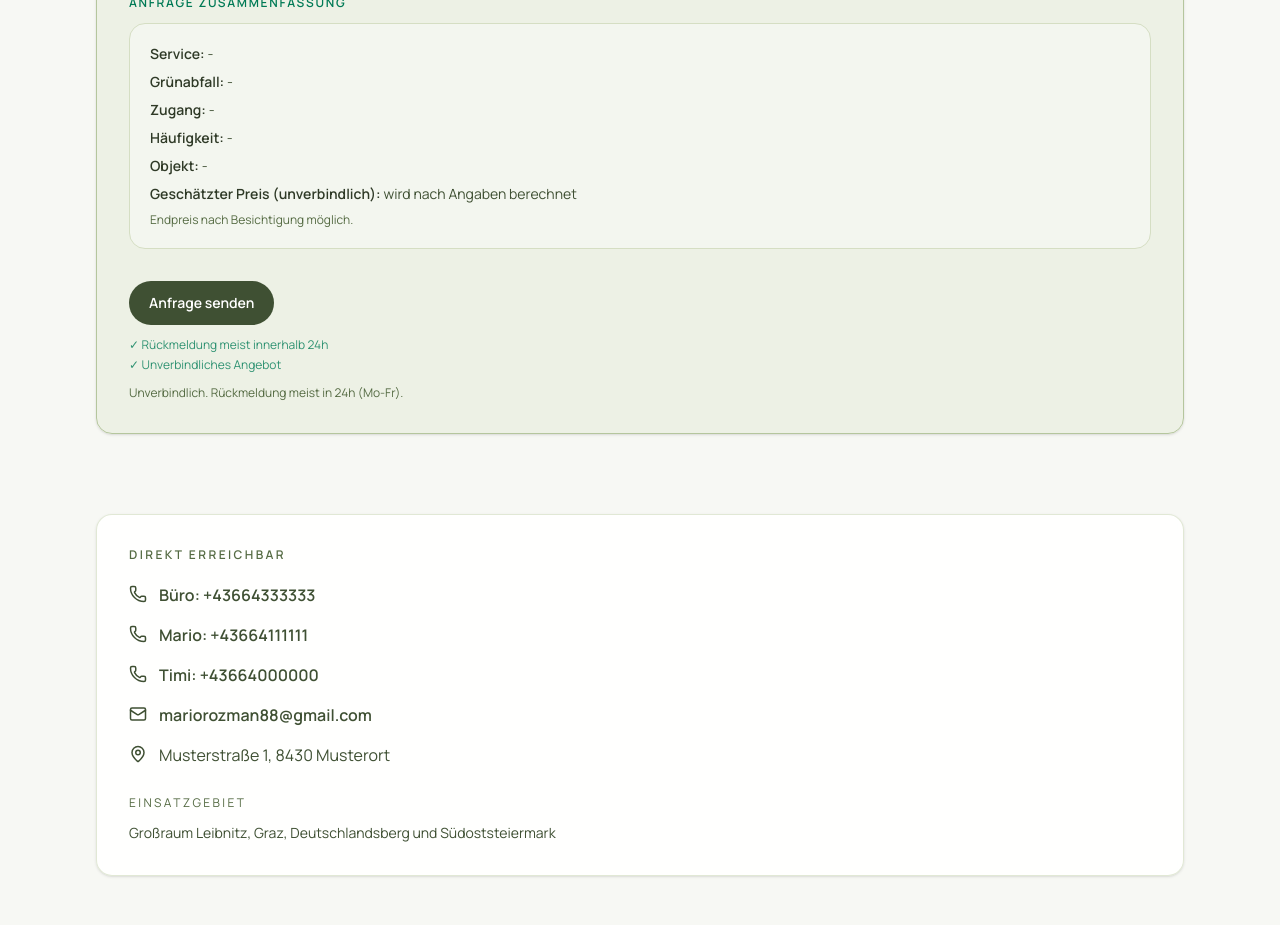
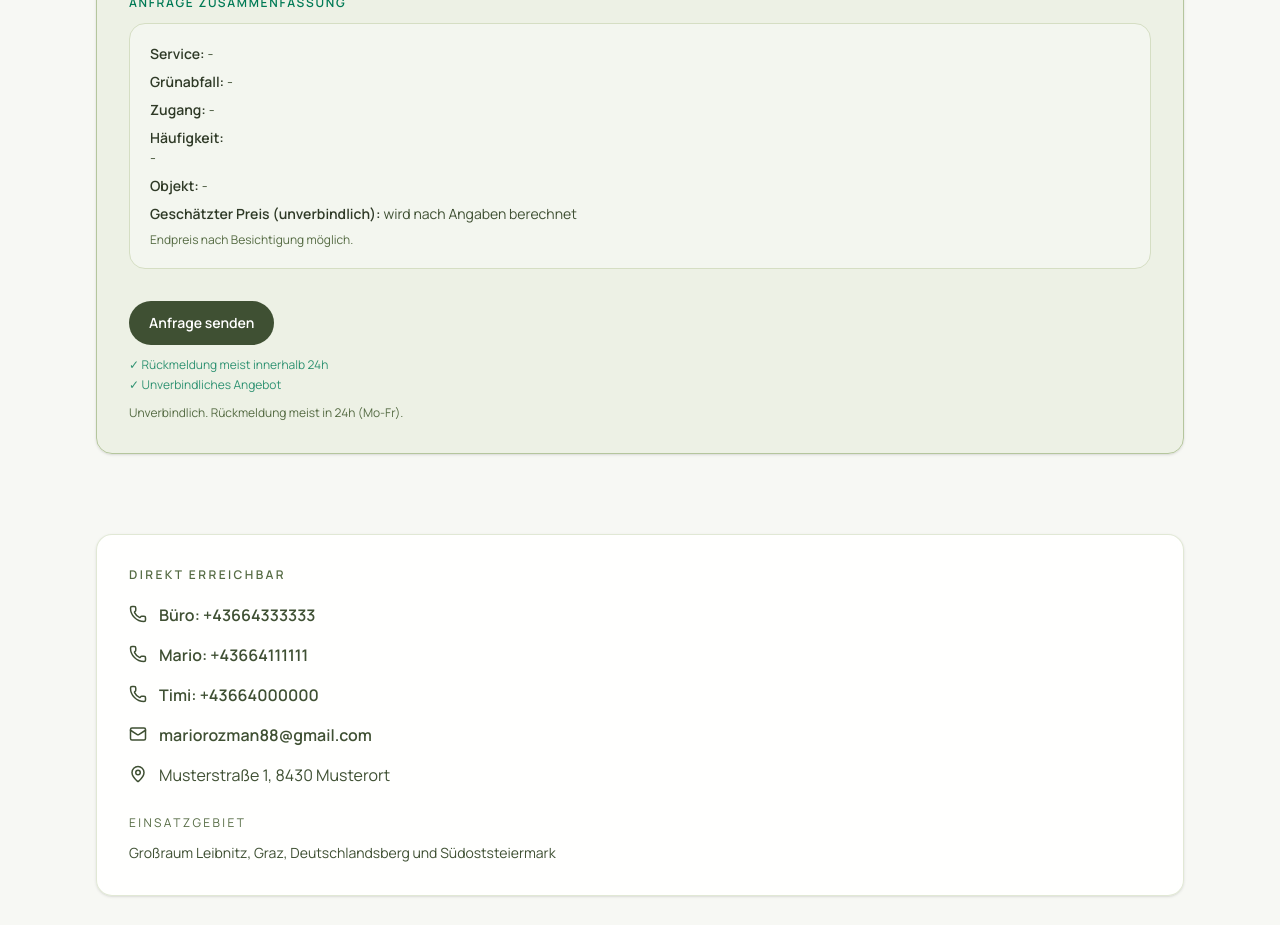
Before and after one commit to tipicoUEFN/gartenfirma, a React (Vite) app: page /kontakt in a window 1280 px wide. Shown: the part 2780-3705 px from the top of the page. Built offline with nearby package versions, Linux system fonts and the light colour scheme.

Commit message:
Improve per-service frequency summary formatting

```diff
--- a/src/components/ServiceRequestForm.jsx
+++ b/src/components/ServiceRequestForm.jsx
@@ -153,17 +153,27 @@ function ServiceRequestForm({ firstInputRef }) {
     [formData.services, serviceOptions],
   )
 
-  const serviceFrequencySummary = useMemo(
+  const serviceFrequencyItems = useMemo(
     () => formData.services
       .map((serviceKey) => {
         const serviceLabel = serviceOptions.find((option) => option.key === serviceKey)?.label || serviceKey
         const frequencyCode = formData.serviceFrequencies[serviceKey]
         const frequencyLabel = frequencyCode ? (frequencyLabelMap[frequencyCode] || frequencyCode) : null
-        return frequencyLabel ? `${serviceLabel}: ${frequencyLabel}` : null
+        return {
+          serviceKey,
+          serviceLabel,
+          frequencyLabel,
+        }
       })
-      .filter(Boolean)
-      .join(' | '),
+      .filter((item) => item.serviceLabel),
     [formData.services, formData.serviceFrequencies, serviceOptions, frequencyLabelMap],
+  )
+
+  const serviceFrequencySummary = useMemo(
+    () => serviceFrequencyItems
+      .map((item) => `${item.serviceLabel}: ${item.frequencyLabel || t('serviceRequestForm.mail.notProvided')}`)
+      .join('; '),
+    [serviceFrequencyItems, t],
   )
 
   const trustIndicators = t('serviceRequestForm.trustIndicators', { returnObjects: true })
@@ -640,7 +650,20 @@ function ServiceRequestForm({ firstInputRef }) {
           )}
           <p><span className="font-semibold text-olive-800">{t('serviceRequestForm.summary.greenWaste')}:</span> {greenWasteOptions.find((option) => option.value === formData.greenWaste)?.label || '-'}</p>
           <p><span className="font-semibold text-olive-800">{t('serviceRequestForm.summary.gardenAccess')}:</span> {gardenAccessOptions.find((option) => option.value === formData.gardenAccess)?.label || '-'}</p>
-          <p><span className="font-semibold text-olive-800">{t('serviceRequestForm.summary.frequency')}:</span> {serviceFrequencySummary || '-'}</p>
+          <div>
+            <p><span className="font-semibold text-olive-800">{t('serviceRequestForm.summary.frequency')}:</span></p>
+            {serviceFrequencyItems.length ? (
+              <ul className="mt-1 space-y-1">
+                {serviceFrequencyItems.map((item) => (
+                  <li key={`summary-${item.serviceKey}`}>
+                    {item.serviceLabel}: {item.frequencyLabel || '-'}
+                  </li>
+                ))}
+              </ul>
+            ) : (
+              <p>-</p>
+            )}
+          </div>
           <p>
             <span className="font-semibold text-olive-800">{t('serviceRequestForm.summary.propertyType')}:</span>{' '}
             {propertyTypeOptions.find((option) => option.value === formData.propertyType)?.label || '-'}
```
Also changed, not shown: 1 other file (tests, documents, lock files or other folders).
